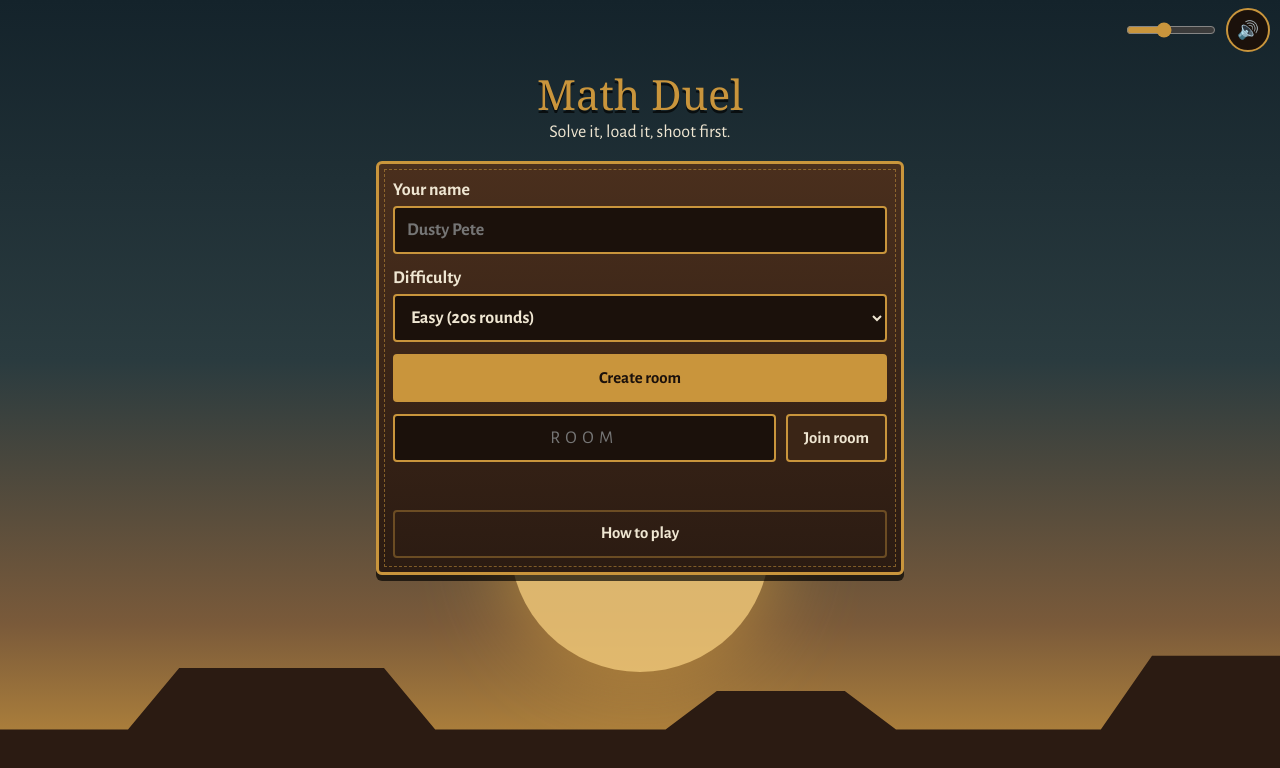
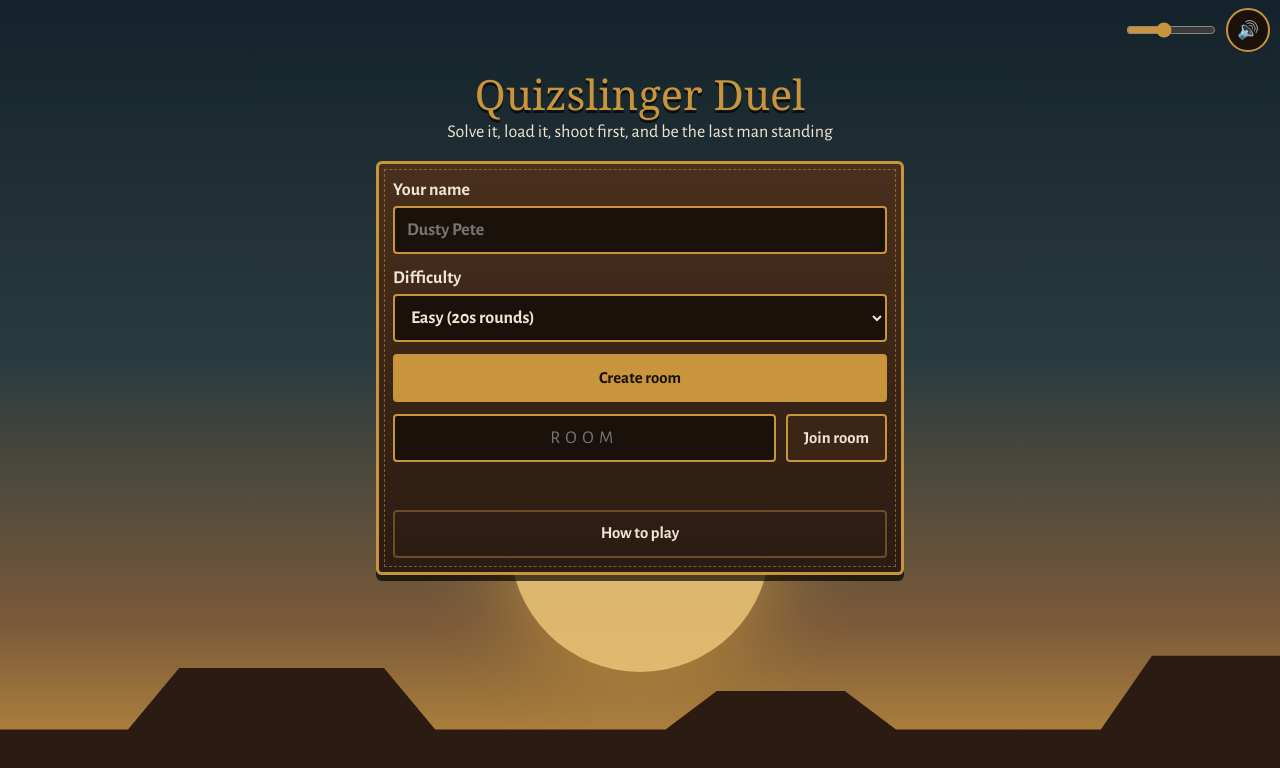
Before and after one commit to DaffyFauzan/QuizslingerV2, a website: page public/index.html in a window 1280 px wide. Drawn offline with nearby package versions, Linux system fonts and the light colour scheme; no server answers; a web font is replaced by a local one.

Commit message:
changed the title and description

```diff
--- a/public/index.html
+++ b/public/index.html
@@ -18,8 +18,8 @@
 <div id="flash" class="flash"></div>
 
 <main id="menu" class="screen">
-  <h1 class="title">Math Duel</h1>
-  <p class="tag">Solve it, load it, shoot first.</p>
+  <h1 class="title">Quizslinger Duel</h1>
+  <p class="tag">Solve it, load it, shoot first, and be the last man standing</p>
   <section class="panel stack">
     <label>Your name<input id="name" maxlength="14" autocomplete="nickname" placeholder="Dusty Pete"></label>
     <label>Difficulty
```
